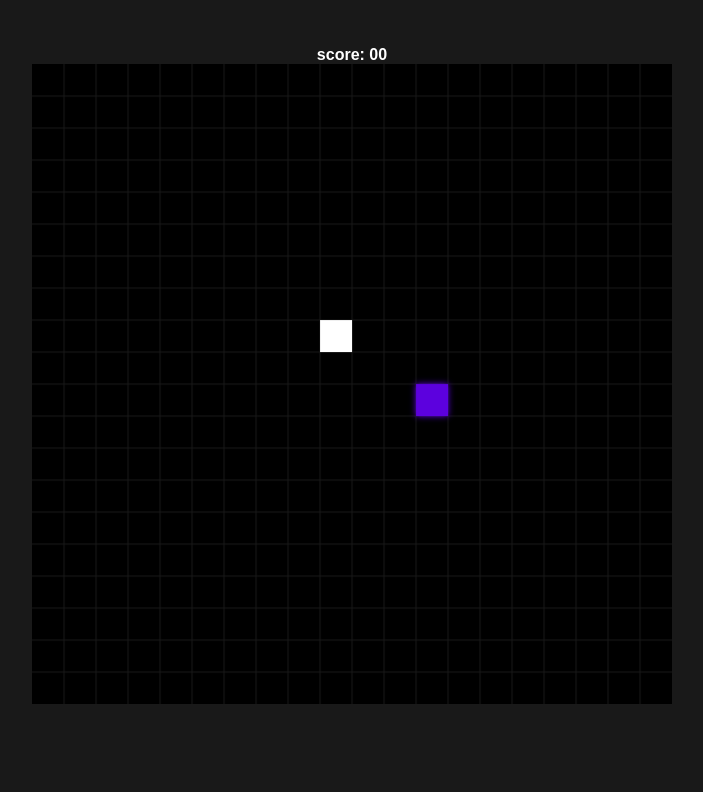
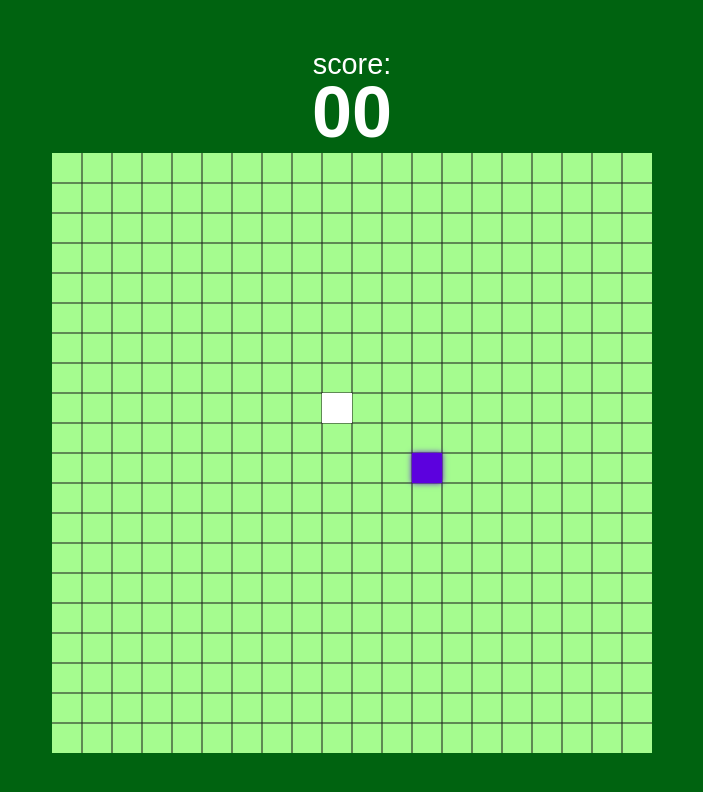
Before and after one commit to yurilimaprofissional/jogo-da-cobrinha, a plain HTML site: page index.html in a window 1280 px wide. Shown: the whole page, without its empty margins (288-991 px from the left). Drawn offline with nearby package versions, Linux system fonts and the light colour scheme.

Commit message:
Update estilo.css

```diff
--- a/estilo.css
+++ b/estilo.css
@@ -1,45 +1,41 @@
-@charset "UTF-8";
+@import url("https://fonts.googleapis.com/css2?family=Poppins:wght@300;400;500;600;700;800&display=swap");
 
-*{
+* {
+    margin: 0;
     padding: 0;
-    margin: 0;
     box-sizing: border-box;
-    font-family: "fantasy", sans-serif;
-    font-weight: bolder;
-    color: white;
-
+    font-family: "Poppings", sans-serif;
 }
 
 body {
-    background-color: #191919;
+    background-color: #006310;
     display: flex;
     min-height: 100vh;
     align-items: center;
     justify-content: center;
     flex-direction: column;
+    color: white;
 }
 
-body h1 {
-    color: rgb(1, 219, 1);
-    padding: 20px;
+h1 {
+    color: #01df22;
 }
 
 canvas {
-    background-color: rgb(0, 0, 0);
-    height: 80vh;
-    margin-bottom: 50px;
+    background-color: #a5fc8f;
+
 }
 
-.placar {
+.score {
     display: flex;
     flex-direction: column;
     align-items: center;
     font-size: 1.8rem;
 }
 
-.placar--value {
+.score--value {
     font-weight: 700;
-    font-size: 100;
+    font-size: 4.5rem;
     display: block;
     margin-top: -10px;
 }
@@ -58,7 +54,7 @@ canvas {
     font-size: 3rem;
 }
 
-.placar-final {
+.final-score {
     font-weight: 500;
     font-size: 1.5rem;
 }
@@ -69,7 +65,7 @@ canvas {
     padding: 10px 15px 10px 12px;
     font-size: 1rem;
     font-weight: 600;
-    color: green;
+    color: #00a01b;
     margin-top: 40px;
     display: flex;
     align-items: center;
@@ -77,7 +73,3 @@ canvas {
     gap: 5px;
     cursor: pointer;
 }
-
-.btn-play > .button {
-    color: green;
-}
```
